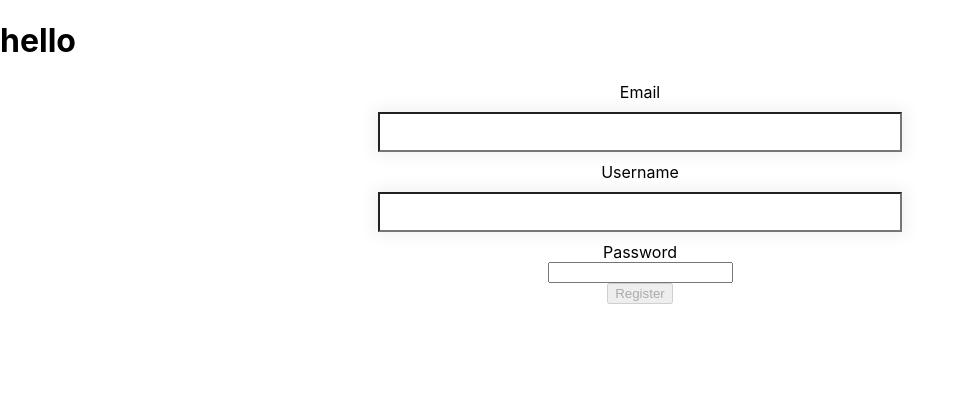
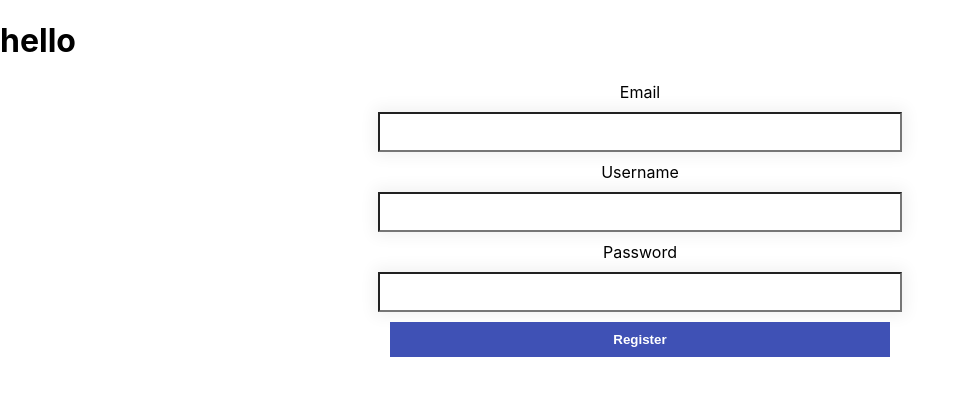
Before and after one commit to grlara9/auth-react-hooks, a React (Create React App) app: page / in a window 1280 px wide. Shown: the top 396 px of the page, without its empty margins (0-963 px from the left). Built offline with nearby package versions, Linux system fonts and the light colour scheme.

Commit message:
keep working on form css

```diff
--- a/src/components/Register.css
+++ b/src/components/Register.css
@@ -21,3 +21,39 @@ input[type=text]{
     box-shadow: 0 0 15px 4px rgba(0,0,0,0.06);
     font-family: inherit;
 }
+
+input[type=text]:focus{
+    background-color: #ffd969;
+    border-color:#000;
+}
+
+input[type=password]{
+    width: 100%;
+    padding: 10px;
+    margin: 10px 0;
+    box-shadow: 0 0 15px 4px rgba(0,0,0,0.06);
+    font-family: inherit;
+}
+
+input[type=password]:focus{
+    background-color: #ffd969;
+    border-color:#000;
+}
+
+input[type=text]:hover{
+    border-color: lightgrey;
+}
+
+input[type=password]:hover{
+    border-color: lightgrey;
+}
+
+button{
+    padding: 10px;
+    border:none;
+    width:100%;
+    background-color:#3F51B5;
+    color:white;
+    font-weight: 600;
+
+}
```
